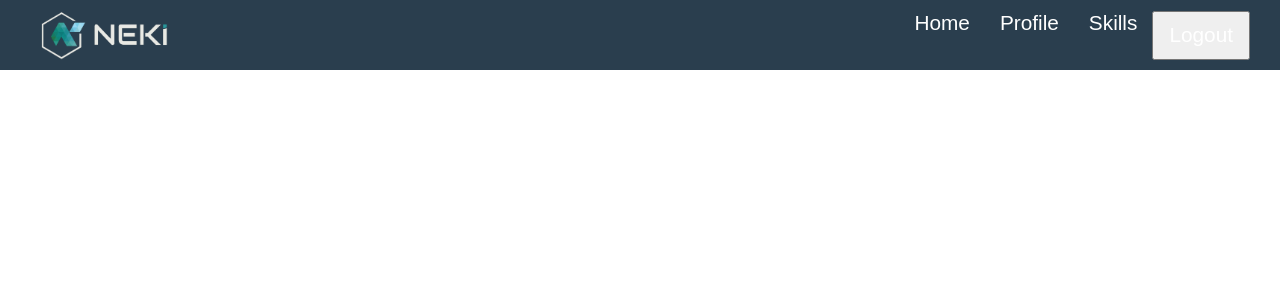
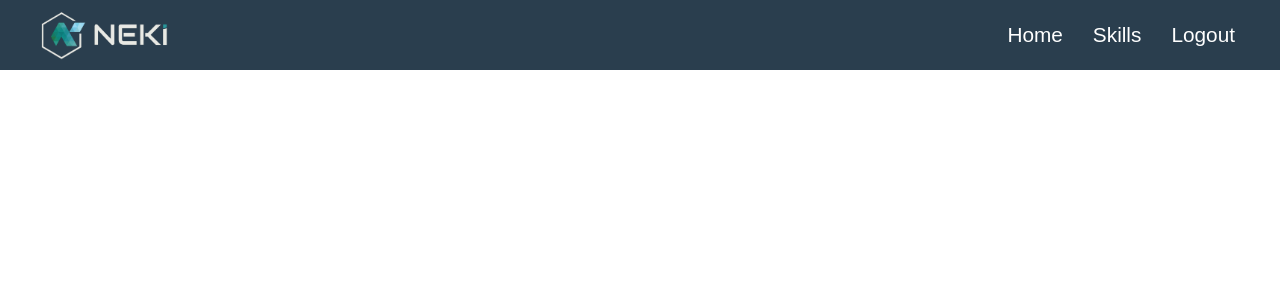
Before and after one commit to nathanfdias/SeletivoNekiFront, a React (Create React App) app in the folder projeto/: page /home in a window 1280 px wide. Shown: the top 300 px of the page. Built offline with nearby package versions, Linux system fonts and the light colour scheme; sample sign-in values are in the browser's storage.

Commit message:
Ajustes para inicio de consumo cruds

```diff
--- a/projeto/src/Pages/Login/index.js
+++ b/projeto/src/Pages/Login/index.js
@@ -44,7 +44,6 @@ export function Login() {
   }
 
   function logar(e) {
-    const message = "Authentication Failed";
     // e.preventDefault();
     axios
       .post(`http://localhost:8080/login`, {
@@ -53,15 +52,11 @@ export function Login() {
       })
       .then((response) => {
         console.log(response);
-        if(response.data !== message ){
           login(username, password);
           toast.success("Login realizado com sucesso!");
           setTimeout(() => {
             navigate("/home");
           }, 1000)
-        } if(response.data === message) {
-          toast.warning("Espaços vazios ou inválidos");
-        }
       })
       .catch((error) => {
         console.log(error);
--- a/projeto/src/components/Navbar.css
+++ b/projeto/src/components/Navbar.css
@@ -27,6 +27,7 @@
 
   .navbar_item {
     white-space: nowrap;
+    display: flex;
   }
 
   .navbar_link {
@@ -45,6 +46,12 @@
   .navbar_link:hover {
     border-color: white;
     transition: 250ms;
+  }
+
+  .navbar-logout{
+    background-color: transparent;
+    border:none;
+    cursor: pointer;
   }
 
   .navbar_menu {
--- a/projeto/src/components/Navbar.js
+++ b/projeto/src/components/Navbar.js
@@ -37,16 +37,13 @@ const Navbar = ({ navbarLinks }) => {
         }
       >
         <li className="navbar_item">
-            <Link className="navbar_link" to="/">Home</Link>
-        </li>
-        <li className="navbar_item">
-            <Link className="navbar_link" >Profile</Link>
+            <Link className="navbar_link" to="/home">Home</Link>
         </li>
         <li className="navbar_item">
             <Link className="navbar_link" >Skills</Link>
         </li>
         <li className="navbar_item">
-          <button onClick={() => deslogar()}>
+          <button className="navbar-logout" onClick={() => deslogar()}>
             <p className="navbar_link" >Logout</p>
           </button>
         </li>
```
